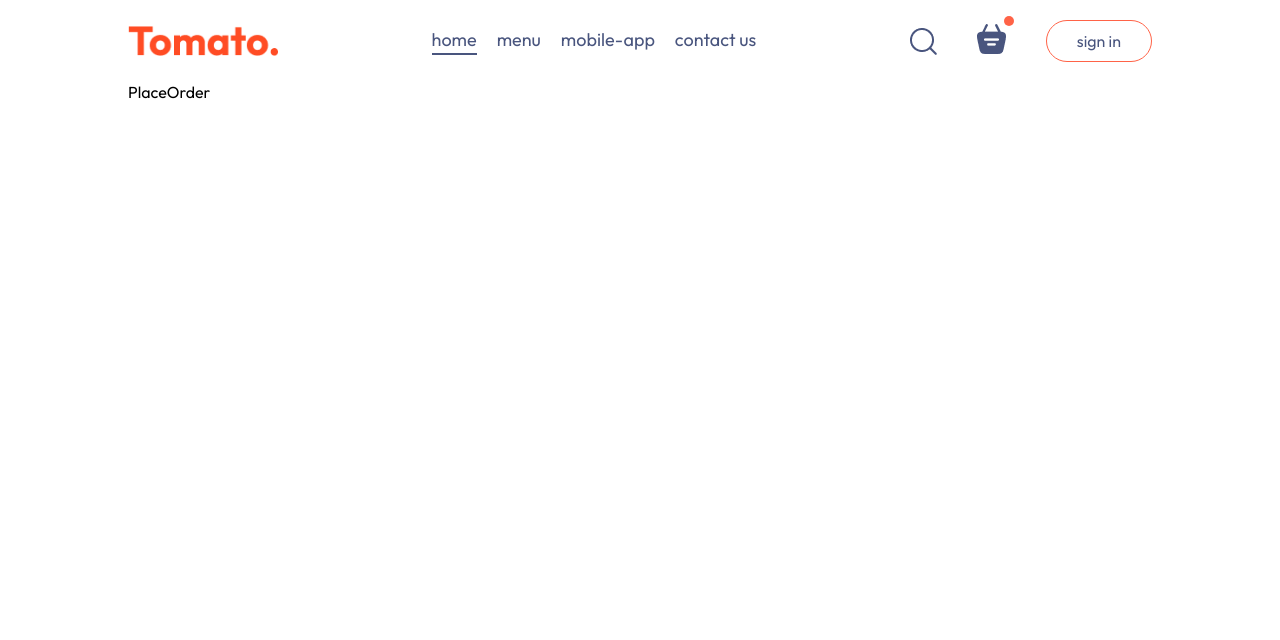
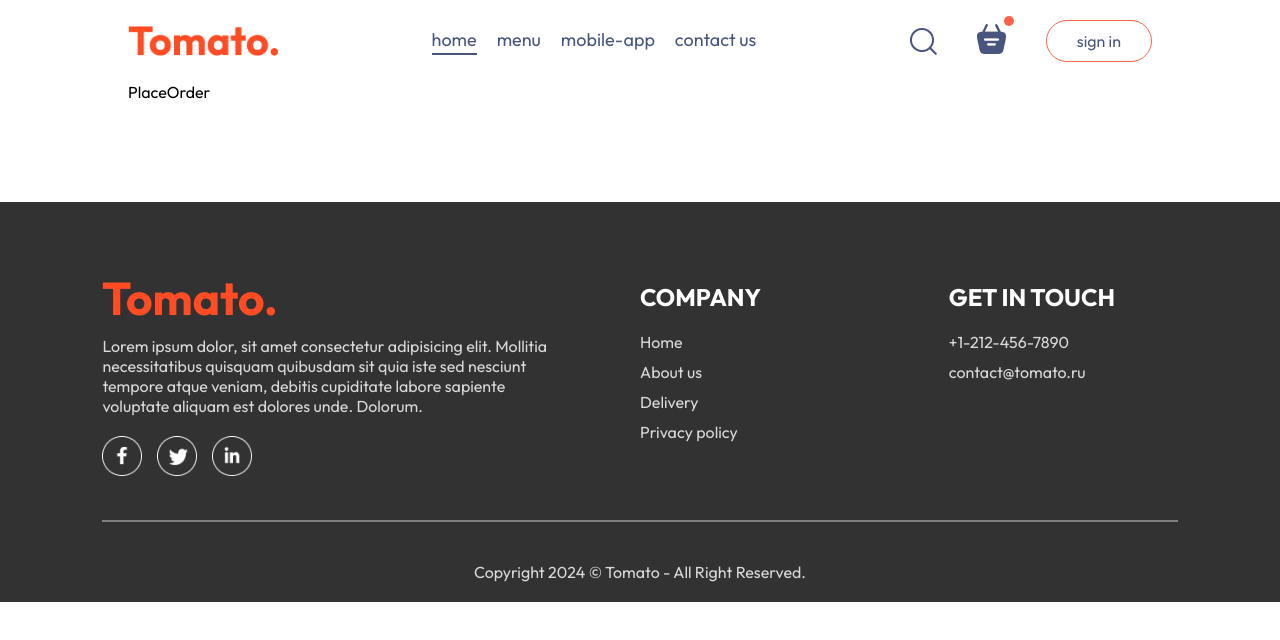
Before and after one commit to AleksandrKuzmin-dev/tomato-food-app-react, a React (Vite) app in the folder frontend/: page /order in a window 1280 px wide. Shown: the top 640 px of the page. Built offline with nearby package versions, Linux system fonts and the light colour scheme.

Commit message:
Добавил компонент /Footer/

```diff
--- a/frontend/src/App.jsx
+++ b/frontend/src/App.jsx
@@ -3,9 +3,11 @@
 import Home from './pages/Home/Home';
 import Cart from './pages/Cart/Cart';
 import PlaceOrder from './pages/PlaceOrder/PlaceOrder';
+import Footer from './components/Footer/Footer';
 
 const App = () => {
     return (
+        <>
         <div className="app">
             <Navbar />
             <Routes>
@@ -14,6 +16,8 @@
                 <Route path='order' element={<PlaceOrder />} />
             </Routes>
         </div>
+        <Footer />
+        </>
     );
 };
 
--- /dev/null
+++ b/frontend/src/components/Footer/Footer.jsx
@@ -0,0 +1,40 @@
+import { assets } from '../../assets/assets'
+import './footer.css';
+
+const Footer = () => {
+  return (
+    <div className="footer" id="footer">
+        <div className="footer-content">
+            <div className="footer-content-left">
+                <img src={assets.logo} alt="logo" />
+                <p>Lorem ipsum dolor, sit amet consectetur adipisicing elit. Mollitia necessitatibus quisquam quibusdam sit quia iste sed nesciunt tempore atque veniam, debitis cupiditate labore sapiente voluptate aliquam est dolores unde. Dolorum.</p>
+                <div className="footer-social-icons">
+                    <img src={assets.facebook_icon} alt="facebook" />
+                    <img src={assets.twitter_icon} alt="twitter" />
+                    <img src={assets.linkedin_icon} alt="linkedin" />
+                </div>
+            </div>
+            <div className="footer-content-center">
+                <h2>COMPANY</h2>
+                <ul>
+                    <li>Home</li>
+                    <li>About us</li>
+                    <li>Delivery</li>
+                    <li>Privacy policy</li>
+                </ul>
+            </div>
+            <div className="footer-content-right">
+                <h2>GET IN TOUCH</h2>
+                <ul>
+                    <li>+1-212-456-7890</li>
+                    <li>contact@tomato.ru</li>
+                </ul>
+            </div>
+        </div>
+        <hr />
+        <p className="footer-copyright">Copyright 2024 © Tomato - All Right Reserved.</p>
+    </div>
+  )
+}
+
+export default Footer
--- /dev/null
+++ b/frontend/src/components/Footer/footer.css
@@ -0,0 +1,47 @@
+.footer {
+     color: #d9d9d9;
+     background-color: #323232;
+     display: flex;
+     flex-direction: column;
+     align-items: center;
+     gap: 20px;
+     padding: 20px 8vw;
+     padding-top: 80px;
+     margin-top: 100px;
+}
+
+.footer-content {
+    width: 100%;
+    display: grid;
+    grid-template-columns: 2fr 1fr 1fr;
+    gap: 80px;
+}
+
+.footer-content-left, .footer-content-center, .footer-content-right {
+    display: flex;
+    flex-direction: column;
+    align-items: start;
+    gap: 20px;
+}
+
+.footer-content-left li, .footer-content-center li, .footer-content-right li {
+    list-style: none;
+    margin-bottom: 10px;
+}
+
+.footer-content-center h2, .footer-content-right h2 {
+    color: white;
+}
+
+.footer-social-icons img {
+    width: 40px;
+    margin-right: 15px;
+}
+
+.footer hr {
+    width: 100%;
+    height: 2px;
+    margin: 20px 0;
+    background-color: gray;
+    border: none;
+}
```
